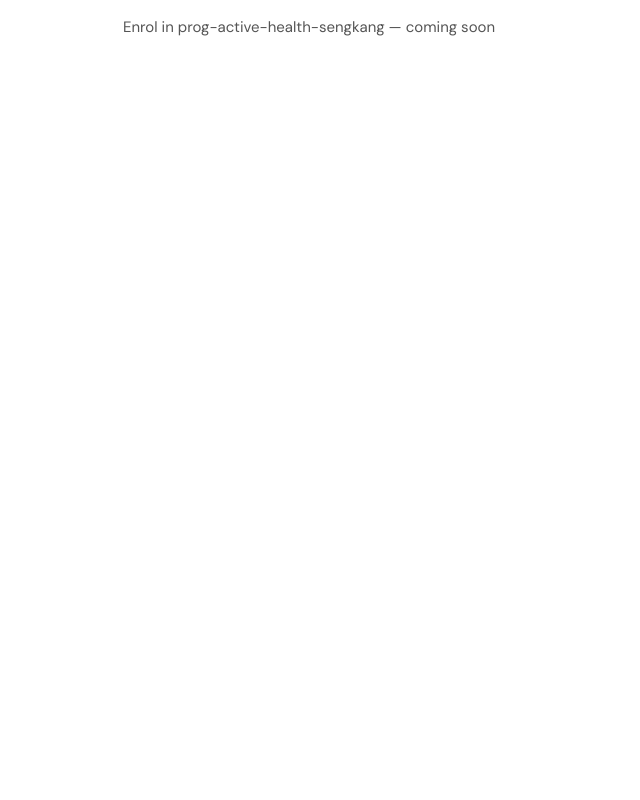
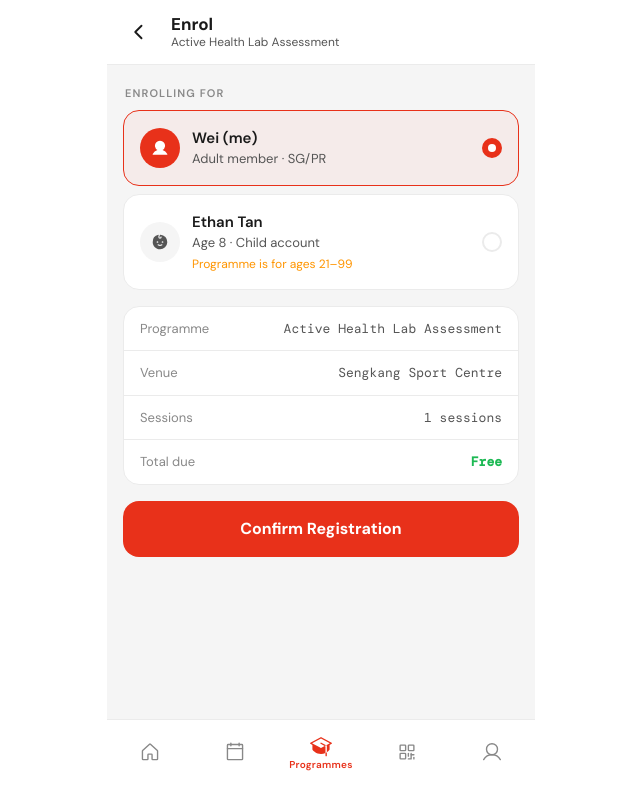
Before and after one commit to AcesonAw-Builder/activesg-prototype, a Next.js app: page /programmes/prog-active-health-sengkang/enrol in a window 1280 px wide. Shown: the whole page, without its empty margins (319-959 px from the left). Built offline with nearby package versions, Linux system fonts and the light colour scheme; a web font is replaced by a local one.

Commit message:
feat: /programmes/[id]/enrol screen

```diff
--- a/app/programmes/[id]/enrol/page.tsx
+++ b/app/programmes/[id]/enrol/page.tsx
@@ -1,7 +1,223 @@
+"use client"
+
+import { useState } from "react"
+import Link from "next/link"
+import { motion, AnimatePresence } from "motion/react"
+import { User, Baby, CheckCircle, ArrowRight } from "phosphor-react"
+import { mockProgrammes, mockUser } from "@/lib/mockData"
+import { PageHeader } from "@/components/layout/PageHeader"
+import { BottomNav } from "@/components/layout/BottomNav"
+import { formatCredits } from "@/lib/utils"
+
+type ParticipantId = "self" | string
+
 export default function ProgrammeEnrolPage({ params }: { params: { id: string } }) {
+  const p = mockProgrammes.find((prog) => prog.id === params.id)
+  const [participantId, setParticipantId] = useState<ParticipantId>("self")
+  const [confirmed, setConfirmed] = useState(false)
+
+  if (!p) {
+    return (
+      <div className="min-h-dvh bg-surface-1 dark:bg-dark-surface-0 flex items-center justify-center">
+        <p className="text-text-secondary">Programme not found.</p>
+      </div>
+    )
+  }
+
+  const price = p.price.SG_PR
+  const isFree = price === 0
+  const creditOffset = Math.round(price * p.creditsOffsetPercentage * 100) / 100
+  const afterCredits = Math.max(0, price - creditOffset)
+
+  const selectedParticipant =
+    participantId === "self"
+      ? { name: mockUser.name.split(" ")[0], detail: "Adult member" }
+      : mockUser.children.find((c) => c.id === participantId)
+        ? { name: mockUser.children.find((c) => c.id === participantId)!.name, detail: `Age ${mockUser.children.find((c) => c.id === participantId)!.age}` }
+        : null
+
+  function handleConfirm() {
+    setConfirmed(true)
+  }
+
   return (
-    <main className="p-4">
-      <p className="text-text-secondary text-body">Enrol in {params.id} — coming soon</p>
-    </main>
-  );
+    <div className="min-h-dvh bg-surface-1 dark:bg-dark-surface-0">
+      <PageHeader title="Enrol" subtitle={p.name} />
+
+      <AnimatePresence mode="wait">
+        {confirmed ? (
+          <motion.div
+            key="success"
+            className="flex flex-col items-center justify-center px-6 pt-20 pb-16 text-center min-h-[70vh]"
+            initial={{ opacity: 0, scale: 0.95 }}
+            animate={{ opacity: 1, scale: 1 }}
+            transition={{ type: "spring", stiffness: 300, damping: 26 }}
+          >
+            <motion.div
+              initial={{ scale: 0.5, opacity: 0 }}
+              animate={{ scale: 1, opacity: 1 }}
+              transition={{ type: "spring", stiffness: 260, damping: 18, delay: 0.1 }}
+            >
+              <CheckCircle size={72} weight="fill" className="text-success mx-auto" aria-hidden />
+            </motion.div>
+            <h2 className="text-[24px] font-bold text-text-primary dark:text-[#F5F5F5] mt-5 leading-tight">
+              {selectedParticipant?.name} is enrolled
+            </h2>
+            <p className="text-[15px] text-text-secondary dark:text-[#AAAAAA] mt-2 max-w-[260px] leading-relaxed">
+              A confirmation and QR code will be sent to your registered email.
+            </p>
+            <Link
+              href="/home"
+              className="mt-10 flex items-center justify-center gap-2 w-full bg-brand-red text-white text-[16px] font-bold rounded-2xl"
+              style={{ minHeight: 56 }}
+            >
+              Back to Home
+              <ArrowRight size={16} weight="bold" aria-hidden />
+            </Link>
+          </motion.div>
+        ) : (
+          <motion.div
+            key="form"
+            className="px-4 pt-5 pb-28 space-y-4"
+            initial="hidden"
+            animate="show"
+            variants={{ hidden: {}, show: { transition: { staggerChildren: 0.07 } } }}
+          >
+            {/* Participant selector */}
+            <motion.section
+              variants={{ hidden: { y: 14, opacity: 0 }, show: { y: 0, opacity: 1, transition: { type: "spring", stiffness: 300, damping: 28 } } }}
+            >
+              <p className="text-[11px] font-semibold text-text-tertiary dark:text-[#555] uppercase tracking-widest mb-2 px-0.5">
+                Enrolling for
+              </p>
+              <div className="space-y-2">
+                {/* Self */}
+                <ParticipantOption
+                  id="self"
+                  selected={participantId === "self"}
+                  onSelect={() => setParticipantId("self")}
+                  icon={<User size={18} weight="fill" aria-hidden />}
+                  name={`${mockUser.name.split(" ")[0]} (me)`}
+                  detail="Adult member · SG/PR"
+                />
+                {/* Children */}
+                {mockUser.children.map((child) => (
+                  <ParticipantOption
+                    key={child.id}
+                    id={child.id}
+                    selected={participantId === child.id}
+                    onSelect={() => setParticipantId(child.id)}
+                    icon={<Baby size={18} weight="fill" aria-hidden />}
+                    name={child.name}
+                    detail={`Age ${child.age} · Child account`}
+                    ageWarning={child.age < p.ageGroup.min || child.age > p.ageGroup.max
+                      ? `Programme is for ages ${p.ageGroup.min}–${p.ageGroup.max}`
+                      : undefined}
+                  />
+                ))}
+              </div>
+            </motion.section>
+
+            {/* Booking summary */}
+            <motion.div
+              variants={{ hidden: { y: 14, opacity: 0 }, show: { y: 0, opacity: 1, transition: { type: "spring", stiffness: 300, damping: 28 } } }}
+              className="bg-white dark:bg-dark-surface-1 rounded-2xl border border-surface-2 dark:border-dark-surface-2 divide-y divide-surface-2 dark:divide-dark-surface-2"
+            >
+              <SummaryRow label="Programme" value={p.name} />
+              <SummaryRow label="Venue" value={p.venueName} />
+              <SummaryRow label="Sessions" value={`${p.schedule.totalSessions} sessions`} />
+              {!isFree && (
+                <>
+                  <SummaryRow label="Fee" value={formatCredits(price)} />
+                  {p.creditsApplicable && creditOffset > 0 && (
+                    <SummaryRow
+                      label={`Credits offset (${Math.round(p.creditsOffsetPercentage * 100)}%)`}
+                      value={`−${formatCredits(creditOffset)}`}
+                      valueClass="text-success font-semibold"
+                    />
+                  )}
+                  <SummaryRow
+                    label="Total due"
+                    value={formatCredits(afterCredits)}
+                    valueClass="font-mono font-bold text-text-primary dark:text-[#F5F5F5] text-[15px]"
+                  />
+                </>
+              )}
+              {isFree && <SummaryRow label="Total due" value="Free" valueClass="font-semibold text-success" />}
+            </motion.div>
+
+            {/* Confirm CTA */}
+            <motion.div
+              variants={{ hidden: { y: 14, opacity: 0 }, show: { y: 0, opacity: 1, transition: { type: "spring", stiffness: 300, damping: 28 } } }}
+            >
+              <motion.button
+                onClick={handleConfirm}
+                className="w-full bg-brand-red text-white text-[16px] font-bold rounded-2xl"
+                style={{ minHeight: 56 }}
+                whileTap={{ scale: 0.98 }}
+              >
+                {isFree ? "Confirm Registration" : `Confirm · ${formatCredits(afterCredits)}`}
+              </motion.button>
+            </motion.div>
+          </motion.div>
+        )}
+      </AnimatePresence>
+
+      <BottomNav />
+    </div>
+  )
 }
+
+function ParticipantOption({
+  id, selected, onSelect, icon, name, detail, ageWarning,
+}: {
+  id: string; selected: boolean; onSelect: () => void
+  icon: React.ReactNode; name: string; detail: string; ageWarning?: string
+}) {
+  return (
+    <button
+      onClick={onSelect}
+      className={`w-full flex items-center gap-3 p-4 rounded-2xl border text-left transition-colors duration-150 ${
+        selected
+          ? "bg-brand-red/5 border-brand-red dark:border-brand-red/60"
+          : "bg-white dark:bg-dark-surface-1 border-surface-2 dark:border-dark-surface-2"
+      }`}
+    >
+      <div
+        className={`w-10 h-10 rounded-full flex items-center justify-center shrink-0 ${
+          selected ? "bg-brand-red text-white" : "bg-surface-1 dark:bg-dark-surface-2 text-text-secondary dark:text-[#AAAAAA]"
+        }`}
+      >
+        {icon}
+      </div>
+      <div className="flex-1 min-w-0">
+        <p className="text-[15px] font-semibold text-text-primary dark:text-[#F5F5F5]">{name}</p>
+        <p className="text-[13px] text-text-secondary dark:text-[#AAAAAA]">{detail}</p>
+        {ageWarning && (
+          <p className="text-[12px] text-warning mt-0.5">{ageWarning}</p>
+        )}
+      </div>
+      <div
+        className={`w-5 h-5 rounded-full border-2 shrink-0 flex items-center justify-center ${
+          selected ? "border-brand-red bg-brand-red" : "border-surface-2 dark:border-dark-surface-2"
+        }`}
+      >
+        {selected && <div className="w-2 h-2 rounded-full bg-white" />}
+      </div>
+    </button>
+  )
+}
+
+function SummaryRow({
+  label, value,
+  valueClass = "text-text-secondary dark:text-[#AAAAAA]",
+}: {
+  label: string; value: string; valueClass?: string
+}) {
+  return (
+    <div className="flex items-center justify-between gap-4 px-4 py-3">
+      <span className="text-[13px] text-text-tertiary dark:text-[#777]">{label}</span>
+      <span className={`text-[13px] text-right font-mono ${valueClass}`}>{value}</span>
+    </div>
+  )
+}
```
Also changed, not shown: 1 other file (tests, documents, lock files or other folders).
